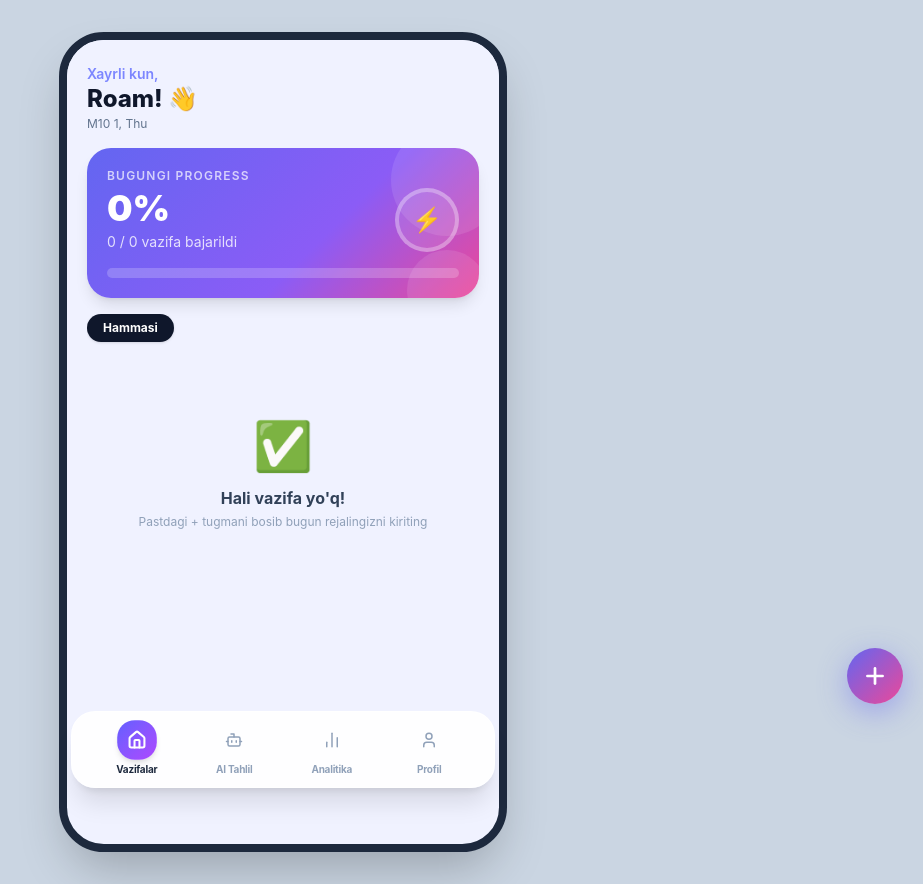
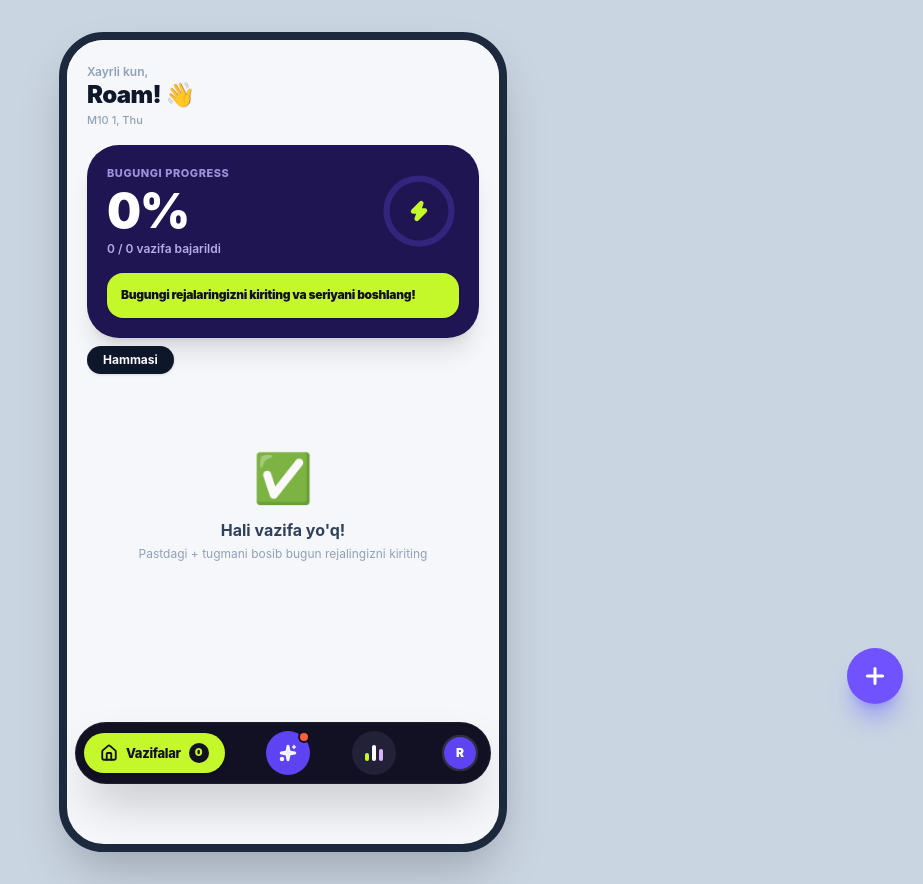
Before and after one commit to mukhammadolimovjorabek-create/todo-mini-app, a React (Vite) app: page / in a window 1280 px wide. Shown: the whole page, without its empty margins (357-1280 px from the left). Built offline with nearby package versions, Linux system fonts and the light colour scheme.

Commit message:
redesign UI matching screenshots: lime pill nav dock, deep violet progress card with neon zap ring and streak banner

```diff
--- a/src/App.tsx
+++ b/src/App.tsx
@@ -1,6 +1,7 @@
 import { useState, useEffect } from 'react';
 import type { ScreenType, TelegramUser } from './types';
 import { getTelegramWebApp, getTelegramUser } from './utils/telegram';
+import { loadTasks, today } from './utils/storage';
 import { ScreenHome } from './components/ScreenHome';
 import { ScreenAI } from './components/ScreenAI';
 import { ScreenAnalytics } from './components/ScreenAnalytics';
@@ -14,6 +15,7 @@ export function App() {
     first_name: 'Siz',
     username: 'user',
   });
+  const [taskStats, setTaskStats] = useState({ pending: 0, pct: 0 });
 
   useEffect(() => {
     // Init Telegram WebApp
@@ -22,17 +24,31 @@ export function App() {
       tg.ready();
       tg.expand();
       try {
-        tg.setBackgroundColor('#f0f2ff');
+        tg.setBackgroundColor('#f6f7fb');
       } catch { /* ignore */ }
     }
     const u = getTelegramUser();
     if (u) setUser(u);
-  }, []);
+
+    // Vazifalar hisobi
+    const updateStatsFromStorage = () => {
+      const allToday = loadTasks().filter((t) => t.createdAt === today());
+      const done = allToday.filter((t) => t.done).length;
+      const total = allToday.length;
+      setTaskStats({
+        pending: total - done,
+        pct: total ? Math.round((done / total) * 100) : 0,
+      });
+    };
+    updateStatsFromStorage();
+  }, [screen]);
+
+  const userInitial = user.first_name ? user.first_name[0] : 'J';
 
   return (
     <div className="min-h-screen w-full bg-slate-300 flex flex-col items-center justify-start py-0 md:py-8">
       {/* Phone frame on desktop */}
-      <div className="w-full max-w-md min-h-screen md:min-h-[820px] md:max-h-[900px] bg-[#f0f2ff] md:rounded-[2.8rem] shadow-2xl overflow-y-auto overflow-x-hidden relative flex flex-col border-0 md:border-8 md:border-slate-800">
+      <div className="w-full max-w-md min-h-screen md:min-h-[820px] md:max-h-[900px] bg-[#f6f7fb] md:rounded-[2.8rem] shadow-2xl overflow-y-auto overflow-x-hidden relative flex flex-col border-0 md:border-8 md:border-slate-800">
         <div className="flex-1">
           {screen === 'home'      && <ScreenHome userName={user.first_name} />}
           {screen === 'ai'        && <ScreenAI />}
@@ -40,7 +56,13 @@ export function App() {
           {screen === 'profile'   && <ScreenProfile user={user} />}
         </div>
 
-        <BottomNav activeScreen={screen} onChangeScreen={setScreen} />
+        <BottomNav
+          activeScreen={screen}
+          onChangeScreen={setScreen}
+          pendingCount={taskStats.pending}
+          userInitial={userInitial}
+          progressPct={taskStats.pct}
+        />
       </div>
     </div>
   );
--- a/src/components/BottomNav.tsx
+++ b/src/components/BottomNav.tsx
@@ -1,49 +1,127 @@
 import React from 'react';
-import { Home, Bot, BarChart2, User } from 'lucide-react';
+import { Home, Sparkles } from 'lucide-react';
 import type { ScreenType } from '../types';
 import { triggerHaptic } from '../utils/telegram';
 
 interface Props {
   activeScreen: ScreenType;
   onChangeScreen: (screen: ScreenType) => void;
+  pendingCount?: number;
+  userInitial?: string;
+  progressPct?: number;
 }
 
-const NAV_ITEMS: { id: ScreenType; label: string; icon: React.FC<any>; gradient: string }[] = [
-  { id: 'home',      label: 'Vazifalar', icon: Home,      gradient: 'from-indigo-500 to-purple-500' },
-  { id: 'ai',        label: 'AI Tahlil', icon: Bot,       gradient: 'from-purple-500 to-pink-500' },
-  { id: 'analytics', label: 'Analitika', icon: BarChart2,  gradient: 'from-pink-500 to-rose-500' },
-  { id: 'profile',   label: 'Profil',    icon: User,      gradient: 'from-amber-400 to-orange-500' },
-];
+export const BottomNav: React.FC<Props> = ({
+  activeScreen,
+  onChangeScreen,
+  pendingCount = 0,
+  userInitial = 'J',
+  progressPct = 0,
+}) => {
+  // SVG circular ring circumference for profile (radius 18)
+  const radius = 17;
+  const circumference = 2 * Math.PI * radius;
+  const strokeDashoffset = circumference - (progressPct / 100) * circumference;
 
-export const BottomNav: React.FC<Props> = ({ activeScreen, onChangeScreen }) => (
-  <div className="fixed bottom-0 left-0 right-0 max-w-md mx-auto z-40">
-    {/* Frosted glass bar */}
-    <div className="mx-3 mb-3 bg-white/90 backdrop-blur-md border border-white/60 rounded-3xl shadow-xl px-4 py-2.5 flex items-center justify-between">
-      {NAV_ITEMS.map(({ id, label, icon: Icon, gradient }) => {
-        const active = activeScreen === id;
   return (
+    <div className="fixed bottom-0 left-0 right-0 max-w-md mx-auto z-40 px-4 pb-4 select-none">
+      {/* 1-rasmdagi to'q qora-binafsha pill dock */}
+      <div className="bg-[#121124] rounded-full p-2 flex items-center justify-between shadow-2xl border border-white/5">
+
+        {/* 1. Vazifalar (Home) Tab */}
+        {activeScreen === 'home' ? (
           <button
-            key={id}
-            onClick={() => { triggerHaptic('light'); onChangeScreen(id); }}
-            className="flex flex-col items-center justify-center space-y-1 transition-all active:scale-90 flex-1"
+            onClick={() => { triggerHaptic('light'); onChangeScreen('home'); }}
+            className="flex items-center space-x-2 bg-[#c4f82a] text-[#121124] px-4 py-2.5 rounded-full font-bold text-sm shadow-md transition-all active:scale-95"
+          >
+            <Home size={18} strokeWidth={2.5} />
+            <span className="tracking-tight text-[13px] font-extrabold">Vazifalar</span>
+            <span className="w-5 h-5 rounded-full bg-[#121124] text-[#c4f82a] text-[11px] font-black flex items-center justify-center">
+              {pendingCount}
+            </span>
+          </button>
+        ) : (
+          <button
+            onClick={() => { triggerHaptic('light'); onChangeScreen('home'); }}
+            className="w-11 h-11 rounded-full flex items-center justify-center text-slate-400 hover:text-white transition-all active:scale-90"
+          >
+            <Home size={20} />
+          </button>
+        )}
+
+        {/* 2. AI Tahlil Tab (Neon Purple Orb with Orange notification dot) */}
+        <button
+          onClick={() => { triggerHaptic('medium'); onChangeScreen('ai'); }}
+          className="relative group transition-all active:scale-90"
         >
           <div
-              className={`w-9 h-9 rounded-2xl flex items-center justify-center transition-all ${
-                active
-                  ? `bg-gradient-to-br ${gradient} shadow-md scale-110 text-white`
-                  : 'text-slate-400 hover:text-slate-600'
+            className={`w-11 h-11 rounded-full flex items-center justify-center transition-all ${
+              activeScreen === 'ai'
+                ? 'bg-[#5e43f3] text-white shadow-lg ring-2 ring-[#c4f82a]/50 scale-105'
+                : 'bg-[#5e43f3] text-white/90 hover:opacity-90'
             }`}
           >
-              <Icon size={18} strokeWidth={active ? 2.5 : 2} />
+            <Sparkles size={18} fill="currentColor" />
           </div>
-            <span className={`text-[10px] font-bold tracking-tight transition-all ${
-              active ? 'text-slate-800' : 'text-slate-400'
-            }`}>
-              {label}
-            </span>
+          {/* 1-rasmdagi to'q sariq bildirishnoma nuqtasi 🟠 */}
+          <span className="absolute top-0 right-0 w-3 h-3 bg-[#ff5e3a] rounded-full border-2 border-[#121124]" />
         </button>
-        );
-      })}
+
+        {/* 3. Analitika Tab (3-bar chart icon inside dark circular container) */}
+        <button
+          onClick={() => { triggerHaptic('light'); onChangeScreen('analytics'); }}
+          className={`w-11 h-11 rounded-full flex items-center justify-center transition-all active:scale-90 ${
+            activeScreen === 'analytics'
+              ? 'bg-[#222138] text-[#c4f82a] ring-2 ring-[#c4f82a]/40 scale-105'
+              : 'bg-[#222138] text-slate-300 hover:text-white'
+          }`}
+        >
+          {/* Custom 3-bar icon styled exactly like the screenshot */}
+          <div className="flex items-end space-x-[3px] h-4">
+            <span className="w-1 h-2 bg-[#c4f82a] rounded-full" />
+            <span className="w-1 h-4 bg-white rounded-full" />
+            <span className="w-1 h-3 bg-purple-300 rounded-full" />
+          </div>
+        </button>
+
+        {/* 4. Profil Tab (User letter with animated circular lime progress ring) */}
+        <button
+          onClick={() => { triggerHaptic('light'); onChangeScreen('profile'); }}
+          className={`relative w-11 h-11 flex items-center justify-center transition-all active:scale-90 ${
+            activeScreen === 'profile' ? 'scale-105' : ''
+          }`}
+        >
+          {/* Circular progress SVG */}
+          <svg className="w-11 h-11 -rotate-90" viewBox="0 0 44 44">
+            <circle
+              cx="22"
+              cy="22"
+              r={radius}
+              stroke="rgba(255,255,255,0.12)"
+              strokeWidth="2.5"
+              fill="none"
+            />
+            <circle
+              cx="22"
+              cy="22"
+              r={radius}
+              stroke="#c4f82a"
+              strokeWidth="2.5"
+              strokeDasharray={circumference}
+              strokeDashoffset={strokeDashoffset}
+              strokeLinecap="round"
+              fill="none"
+              className="transition-all duration-700"
+            />
+          </svg>
+
+          {/* Central initial bubble */}
+          <div className="absolute inset-1.5 rounded-full bg-[#5e43f3] flex items-center justify-center text-white text-xs font-black">
+            {userInitial.toUpperCase()}
+          </div>
+        </button>
+
       </div>
     </div>
   );
+};
--- a/src/components/ScreenHome.tsx
+++ b/src/components/ScreenHome.tsx
@@ -1,11 +1,11 @@
 import React, { useState, useEffect, useCallback } from 'react';
-import { Plus, Trash2, CheckCircle2, Circle, Flag, Tag, ChevronDown, X, Clock } from 'lucide-react';
+import { Plus, Trash2, CheckCircle2, Circle, Flag, Tag, ChevronDown, X, Clock, Zap } from 'lucide-react';
 import type { Task, TaskCategory, TaskPriority } from '../types';
 import {
   loadTasks, addTask, toggleTask, deleteTask,
   getCategoryColor, getCategoryLabel,
   getPriorityColor, getPriorityLabel,
-  today, updateStats,
+  today, updateStats, getLast7Days,
 } from '../utils/storage';
 import { triggerHaptic } from '../utils/telegram';
 
@@ -64,6 +64,21 @@ export const ScreenHome: React.FC<{ userName: string }> = ({ userName }) => {
   const done = tasks.filter((t) => t.done).length;
   const total = tasks.length;
   const pct = total ? Math.round((done / total) * 100) : 0;
+  const pendingCount = total - done;
+
+  // Streak hisoblash (2-rasmdagi seriya uchun)
+  const weekDays = getLast7Days().reverse();
+  let currentStreak = 0;
+  for (const d of weekDays) {
+    if (d.done > 0) currentStreak++;
+    else break;
+  }
+  const nextStreak = currentStreak + (done > 0 ? 1 : 1);
+
+  // SVG Circular ring hisobi
+  const ringRadius = 26;
+  const ringCircumference = 2 * Math.PI * ringRadius;
+  const ringOffset = ringCircumference - (pct / 100) * ringCircumference;
 
   const filtered = filterCat === 'all' ? tasks : tasks.filter((t) => t.category === filterCat);
 
@@ -72,45 +87,73 @@ export const ScreenHome: React.FC<{ userName: string }> = ({ userName }) => {
   const greeting = hour < 12 ? 'Xayrli tong' : hour < 17 ? 'Xayrli kun' : 'Xayrli kech';
 
   return (
-    <div className="flex flex-col min-h-full bg-[#f0f2ff] pb-24">
+    <div className="flex flex-col min-h-full bg-[#f6f7fb] pb-28">
       {/* ── Header ── */}
-      <div className="px-5 pt-6 pb-4">
-        <p className="text-sm font-semibold text-indigo-400">{greeting},</p>
-        <h1 className="text-2xl font-extrabold text-slate-900 leading-tight">{userName}! 👋</h1>
-        <p className="text-xs text-slate-500 mt-0.5">
+      <div className="px-5 pt-6 pb-2">
+        <p className="text-xs font-semibold text-slate-400">{greeting},</p>
+        <h1 className="text-2xl font-black text-slate-900 leading-tight tracking-tight">{userName}! 👋</h1>
+        <p className="text-[11px] text-slate-400 mt-0.5 font-medium">
           {new Date().toLocaleDateString('uz-UZ', { weekday: 'long', day: 'numeric', month: 'long' })}
         </p>
 
-        {/* ── Progress Card ── */}
-        <div
-          className="mt-4 rounded-3xl p-5 text-white relative overflow-hidden shadow-lg"
-          style={{ background: 'linear-gradient(135deg, #6366f1 0%, #8b5cf6 60%, #ec4899 100%)' }}
-        >
-          {/* Decorative circles */}
-          <div className="absolute -top-6 -right-6 w-28 h-28 rounded-full bg-white/10" />
-          <div className="absolute -bottom-8 -right-2 w-20 h-20 rounded-full bg-white/10" />
+        {/* ── 2-rasmdagi zamonaviy to'q binafsha Progress Card ── */}
+        <div className="mt-4 rounded-[2rem] p-5 bg-[#1e1552] text-white shadow-xl relative overflow-hidden">
+          <div className="flex items-center justify-between">
+            {/* Chap tomon: Foiz va vazifalar soni */}
+            <div>
+              <p className="text-[11px] font-extrabold text-[#9e91db] tracking-wider uppercase">
+                BUGUNGI PROGRESS
+              </p>
+              <p className="text-5xl font-black text-white tracking-tight my-1.5">
+                {pct}%
+              </p>
+              <p className="text-xs font-semibold text-[#b8ace8]">
+                {done} / {total} vazifa bajarildi
+              </p>
+            </div>
 
-          <div className="relative z-10">
-            <p className="text-xs font-semibold text-white/70 uppercase tracking-widest mb-1">Bugungi progress</p>
-            <div className="flex items-end justify-between">
-              <div>
-                <p className="text-4xl font-black">{pct}%</p>
-                <p className="text-sm text-white/80 mt-1">{done} / {total} vazifa bajarildi</p>
-              </div>
-              <div className="text-right">
-                <div className="w-16 h-16 rounded-full border-4 border-white/30 flex items-center justify-center bg-white/10">
-                  <span className="text-2xl">{pct >= 80 ? '🔥' : pct >= 50 ? '💪' : '⚡'}</span>
-                </div>
+            {/* O'ng tomon: Circular neon progress ring va chaqmoq ⚡ */}
+            <div className="relative w-20 h-20 flex items-center justify-center shrink-0">
+              <svg className="w-20 h-20 -rotate-90" viewBox="0 0 64 64">
+                {/* Background ring */}
+                <circle
+                  cx="32"
+                  cy="32"
+                  r={ringRadius}
+                  stroke="#33247d"
+                  strokeWidth="5"
+                  fill="none"
+                />
+                {/* Neon Lime progress arc */}
+                <circle
+                  cx="32"
+                  cy="32"
+                  r={ringRadius}
+                  stroke="#c4f82a"
+                  strokeWidth="5"
+                  strokeDasharray={ringCircumference}
+                  strokeDashoffset={ringOffset}
+                  strokeLinecap="round"
+                  fill="none"
+                  className="transition-all duration-700 ease-out"
+                />
+              </svg>
+              {/* Markaziy yashil chaqmoq belgisi */}
+              <div className="absolute inset-0 flex items-center justify-center">
+                <Zap size={22} className="text-[#c4f82a] fill-[#c4f82a]" />
               </div>
             </div>
+          </div>
 
-            {/* Progress Bar */}
-            <div className="mt-4 h-2.5 bg-white/20 rounded-full overflow-hidden">
-              <div
-                className="h-full bg-white rounded-full transition-all duration-700"
-                style={{ width: `${pct}%` }}
-              />
-            </div>
+          {/* 2-rasmdagi och laym-yashil streak banner */}
+          <div className="mt-4 bg-[#c4f82a] text-[#121124] rounded-2xl p-3.5 shadow-sm">
+            <p className="text-xs font-black tracking-tight leading-snug">
+              {total === 0
+                ? "Bugungi rejalaringizni kiriting va seriyani boshlang!"
+                : pendingCount === 0
+                ? "Ajoyib! Bugungi barcha vazifalar bajarildi 🔥"
+                : `Yana ${pendingCount} ta vazifa, va ${nextStreak} kunlik seriya ochiladi`}
+            </p>
           </div>
         </div>
       </div>
@@ -235,13 +278,12 @@ export const ScreenHome: React.FC<{ userName: string }> = ({ userName }) => {
         )}
       </div>
 
-      {/* ── FAB ── */}
+      {/* ── 1-rasmdagi zamonaviy binafsha FAB (+) tugmasi ── */}
       <button
         onClick={() => { triggerHaptic('heavy'); setShowModal(true); }}
-        className="fixed bottom-24 right-5 w-14 h-14 rounded-full text-white shadow-xl flex items-center justify-center active:scale-90 transition-all z-30"
-        style={{ background: 'linear-gradient(135deg, #6366f1, #ec4899)', boxShadow: '0 8px 30px rgba(99,102,241,0.45)' }}
+        className="fixed bottom-24 right-5 w-14 h-14 rounded-full bg-[#7052ff] hover:bg-[#6242f6] text-white shadow-xl shadow-indigo-500/40 flex items-center justify-center active:scale-90 transition-all z-30"
       >
-        <Plus size={26} strokeWidth={2.5} />
+        <Plus size={26} strokeWidth={2.8} />
       </button>
 
       {/* ── Add Task Modal ── */}
```
Also changed, not shown: bot_avatar.jpg (added), 1 other file (tests, documents, lock files or other folders). Lines whose indentation alone changed are shown as unchanged.
